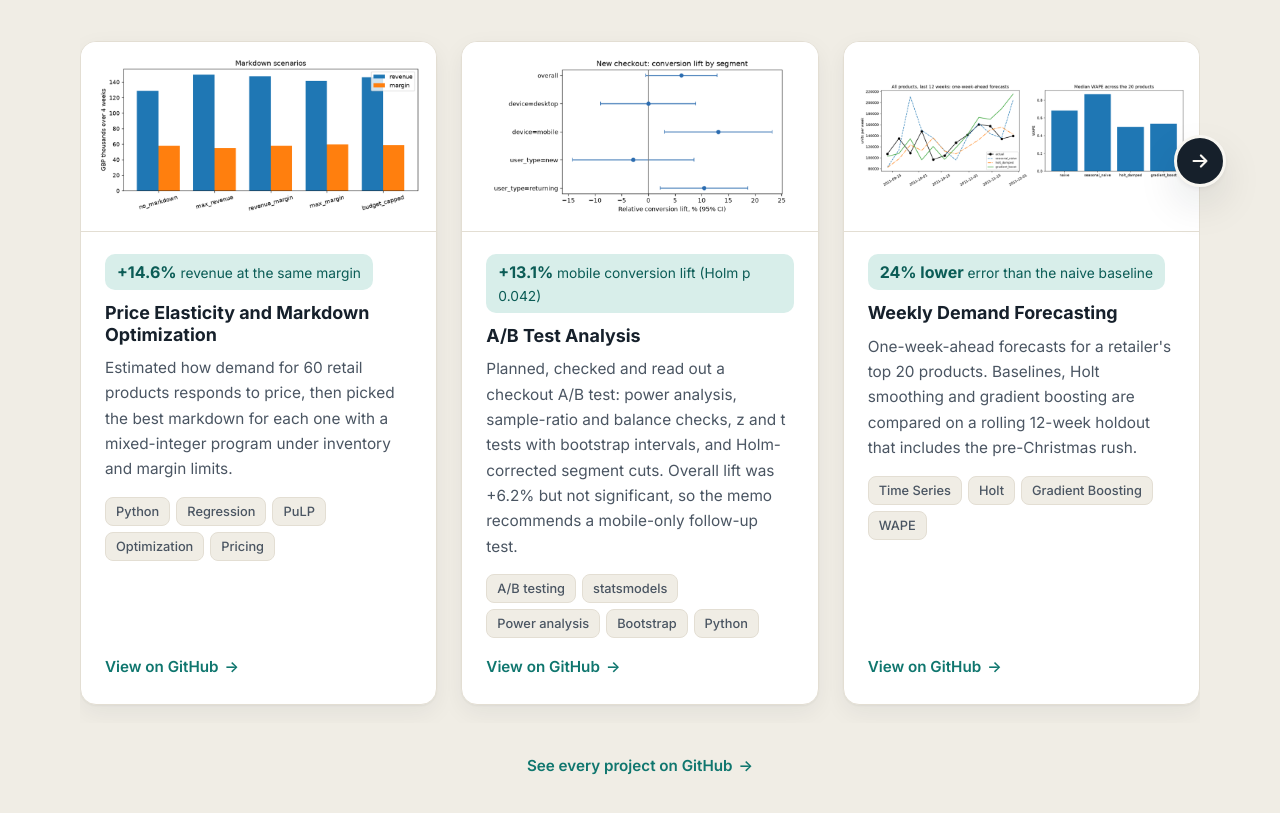
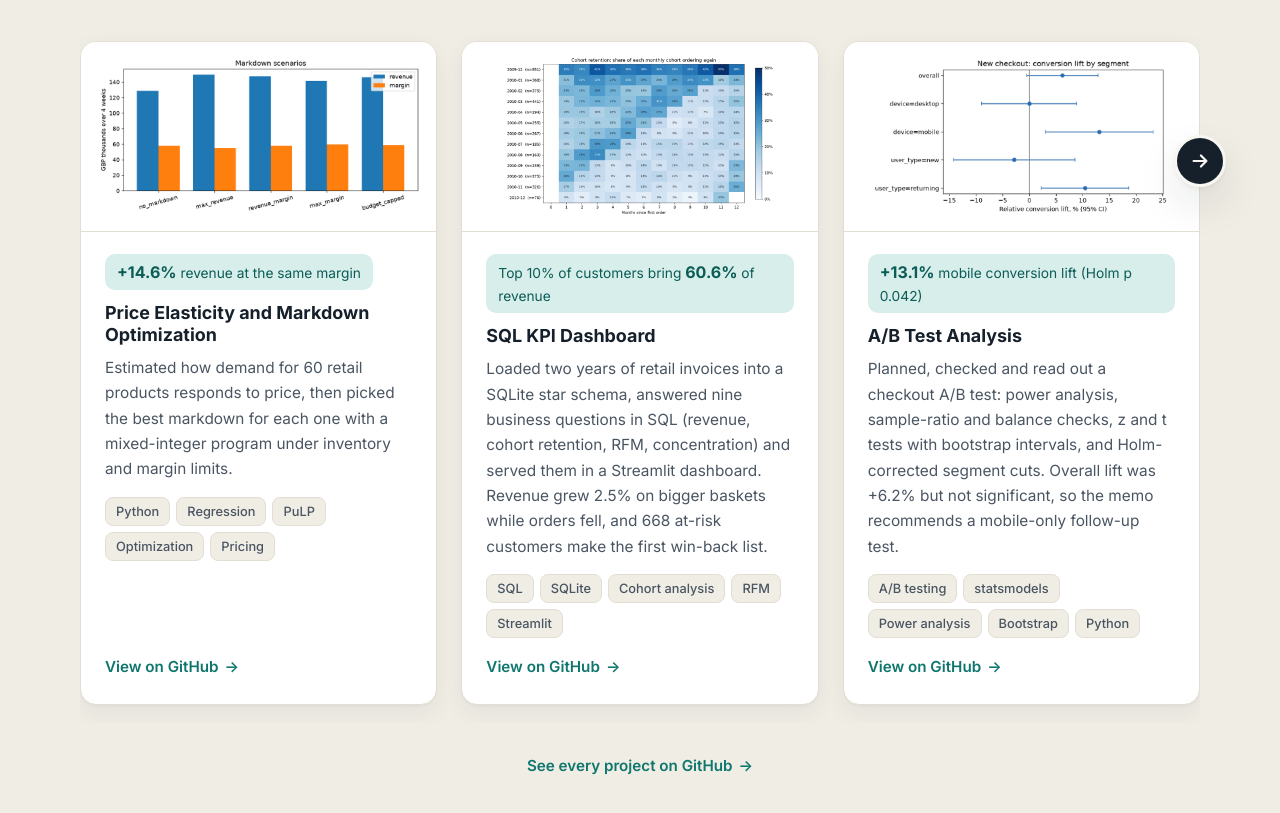
Before and after one commit to teozkose/teozkose.github.io, a plain HTML site: page index.html in a window 1280 px wide. Shown: the part 1862-2675 px from the top of the page. Drawn offline with Linux system fonts and the light colour scheme.

Commit message:
Add SQL KPI Dashboard to projects

```diff
--- a/index.html
+++ b/index.html
@@ -144,6 +144,16 @@
               <p>Estimated how demand for 60 retail products responds to price, then picked the best markdown for each one with a mixed-integer program under inventory and margin limits.</p>
               <ul class="tags"><li>Python</li><li>Regression</li><li>PuLP</li><li>Optimization</li><li>Pricing</li></ul>
               <a class="link-arrow" href="https://github.com/teozkose/retail-price-elasticity-markdown" target="_blank" rel="noopener">View on GitHub</a>
+            </div>
+          </article>
+          <article class="project reveal">
+            <div class="project__img"><img src="assets/img/proj-sql-kpi-dashboard.png" alt="Heatmap of monthly cohort retention over the first twelve months" loading="lazy" width="900" height="540"></div>
+            <div class="project__body">
+              <p class="project__metric">Top 10% of customers bring <strong>60.6%</strong> of revenue</p>
+              <h3>SQL KPI Dashboard</h3>
+              <p>Loaded two years of retail invoices into a SQLite star schema, answered nine business questions in SQL (revenue, cohort retention, RFM, concentration) and served them in a Streamlit dashboard. Revenue grew 2.5% on bigger baskets while orders fell, and 668 at-risk customers make the first win-back list.</p>
+              <ul class="tags"><li>SQL</li><li>SQLite</li><li>Cohort analysis</li><li>RFM</li><li>Streamlit</li></ul>
+              <a class="link-arrow" href="https://github.com/teozkose/sql-kpi-dashboard" target="_blank" rel="noopener">View on GitHub</a>
             </div>
           </article>
           <article class="project reveal">
```
Also changed, not shown: assets/img/proj-sql-kpi-dashboard.png (added).
